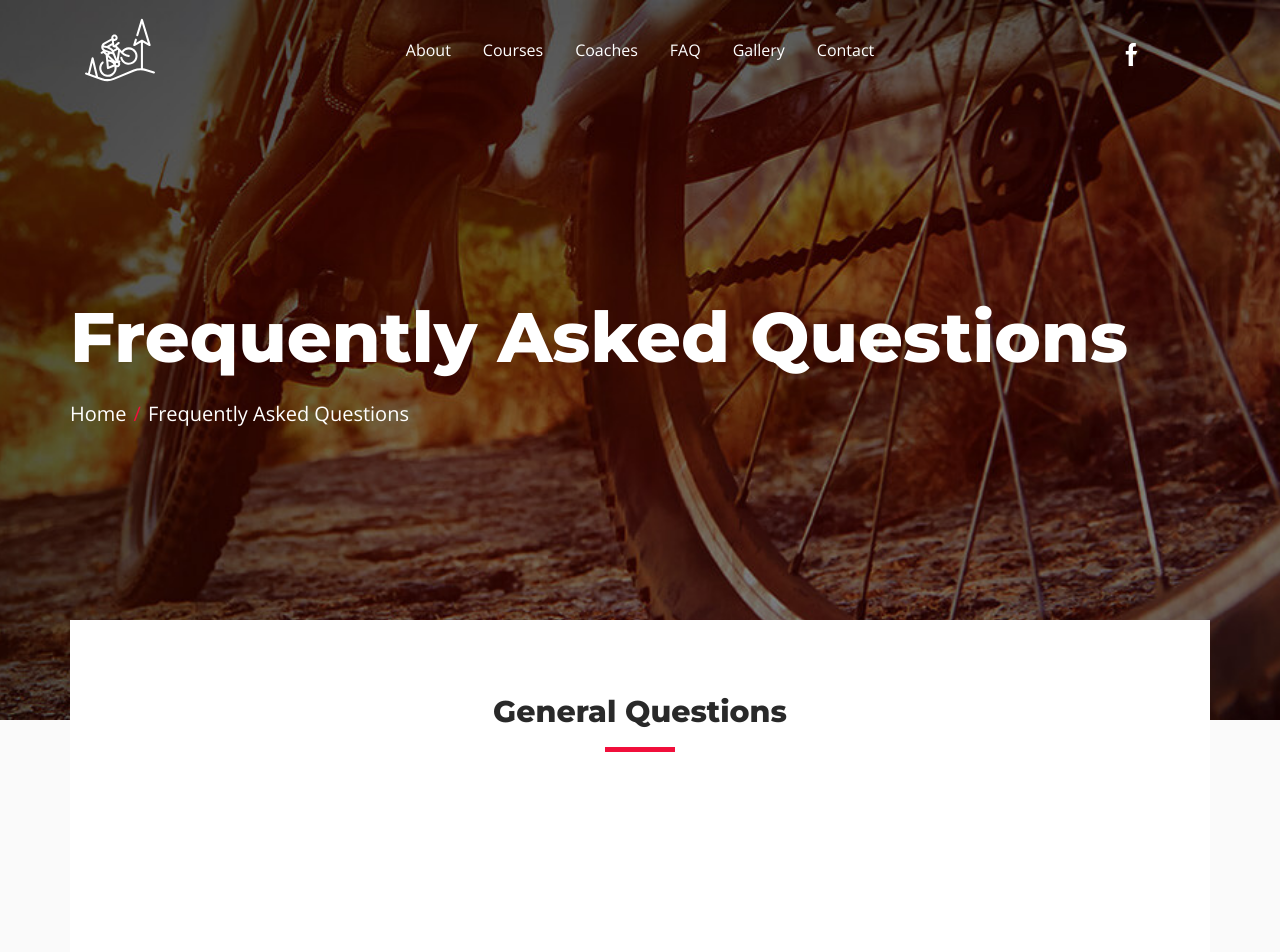
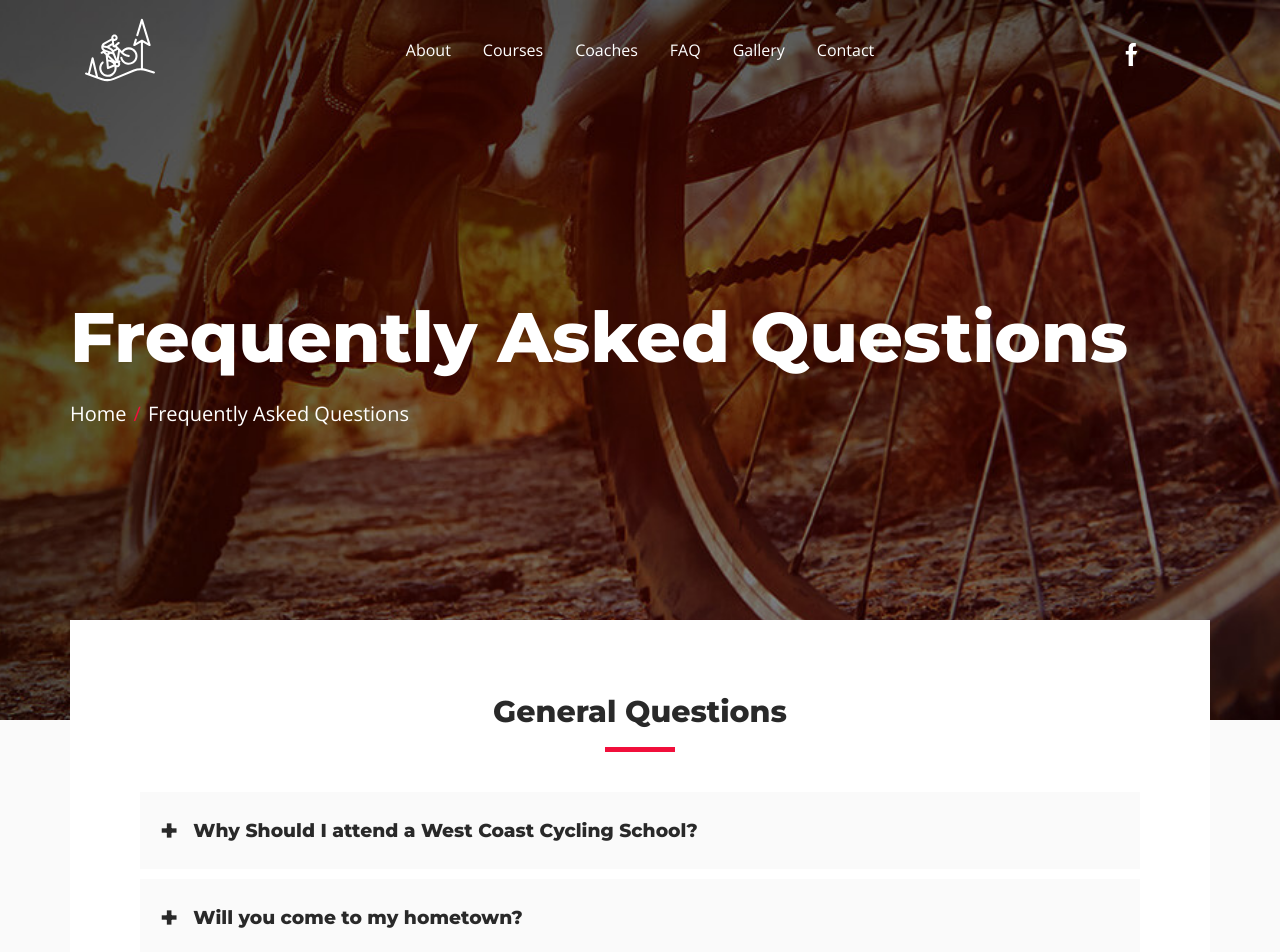
Before and after one commit to rynay/wcmbs, a React (Create React App) app: page /faq in a window 1280 px wide. Shown: the top 952 px of the page. Built offline with nearby package versions, Linux system fonts and the light colour scheme; some icons are missing.

Commit message:
Accordion component

```diff
--- /dev/null
+++ b/src/components/Accordion/Accordion.module.scss
@@ -0,0 +1,47 @@
+.accordion {
+  & > *:not(:last-child) {
+    margin-bottom: 1rem;
+  }
+  &__topic {
+    h3 {
+      padding: 2rem;
+      background-color: #fafafa;
+      display: flex;
+      align-items: center;
+      transition: color 0.2s, background-color 0.2s;
+
+      & > :first-child {
+        font-size: 3rem;
+        margin-right: 0.5em;
+        transition: color 0.2s, transform 0.2s;
+      }
+    }
+    p {
+      color: #fff;
+      padding: 0 2rem 2rem;
+      transition: all 0.2s;
+    }
+    &_closed {
+      cursor: pointer;
+      p {
+        padding: 0 2rem;
+        height: 0;
+        overflow: hidden;
+      }
+    }
+    &_open {
+      cursor: pointer;
+      h3 {
+        color: #fff;
+        background-color: #f10f3b;
+
+        & > :first-child {
+          transform: rotate(45deg);
+        }
+      }
+      p {
+        background-color: #f10f3b;
+      }
+    }
+  }
+}
--- a/src/components/Accordion/Accordion.tsx
+++ b/src/components/Accordion/Accordion.tsx
@@ -1,9 +1,45 @@
+import { useState } from "react";
 import { faq } from "../../data/faq";
+import { Plus } from "../icons/Plus";
+import s from "./Accordion.module.scss";
 
 type Props<T> = {
   topics: T extends { [key in string]: infer R } ? R : never;
 };
 
 export const Accordion = ({ topics }: Props<typeof faq>) => {
-  return <div></div>;
+  const [target, setTarget] = useState<string>();
+  return (
+    <section className={s.accordion}>
+      {topics.map((topic) => (
+        <div
+          key={topic}
+          onClick={() =>
+            target === topic ? setTarget(undefined) : setTarget(topic)
+          }
+          className={
+            target === topic
+              ? s.accordion__topic + " " + s.accordion__topic_open
+              : s.accordion__topic + " " + s.accordion__topic_closed
+          }
+        >
+          <h3>
+            <span>&#x2b;</span>
+            <span>{topic}</span>
+          </h3>
+          <p>
+            Lorem ipsum dolor sit amet, consectetuer adipiscing elit, sed diam
+            nonummy nibh euismod tincidunt ut laoreet dolore magna aliquam erat
+            volutpat. Ut wisi enim ad minim veniam, quis nostrud exerci tation
+            ullamcorper suscipit lobortis nisl ut aliquip ex ea commodo
+            consequat. Duis autem vel eum iriure dolor in hendrerit in vulputate
+            velit esse molestie consequat, vel illum dolore eu feugiat nulla
+            facilisis at vero eros et accumsan et iusto odio dignissim qui
+            blandit praesent luptatum zzril delenit augue duis dolore te feugait
+            nulla facilisi.
+          </p>
+        </div>
+      ))}
+    </section>
+  );
 };
--- /dev/null
+++ b/src/components/icons/Plus/Plus.tsx
@@ -0,0 +1,35 @@
+export const Plus = () => {
+  return (
+    <svg
+      enable-background="new 0 0 511.992 511.992"
+      height="512"
+      viewBox="0 0 511.992 511.992"
+      width="512"
+      xmlns="http://www.w3.org/2000/svg"
+    >
+      <g>
+        <path
+          d="M349.03,141.226v66.579c0,5.012-4.061,9.079-9.079,9.079H216.884v123.067c0,5.019-4.067,9.079-9.079,9.079h-66.579
+   c-5.009,0-9.079-4.061-9.079-9.079V216.884H9.079c-5.016,0-9.079-4.067-9.079-9.079v-66.579c0-5.013,4.063-9.079,9.079-9.079
+   h123.068V9.079c0-5.018,4.069-9.079,9.079-9.079h66.579c5.012,0,9.079,4.061,9.079,9.079v123.068h123.067
+   C344.97,132.147,349.03,136.213,349.03,141.226z"
+        />
+      </g>
+      <g></g>
+      <g></g>
+      <g></g>
+      <g></g>
+      <g></g>
+      <g></g>
+      <g></g>
+      <g></g>
+      <g></g>
+      <g></g>
+      <g></g>
+      <g></g>
+      <g></g>
+      <g></g>
+      <g></g>
+    </svg>
+  );
+};
--- /dev/null
+++ b/src/components/icons/Plus/index.ts
@@ -0,0 +1 @@
+export { Plus } from "./Plus";
```
Also changed, not shown: public/images/plus.svg (added).
